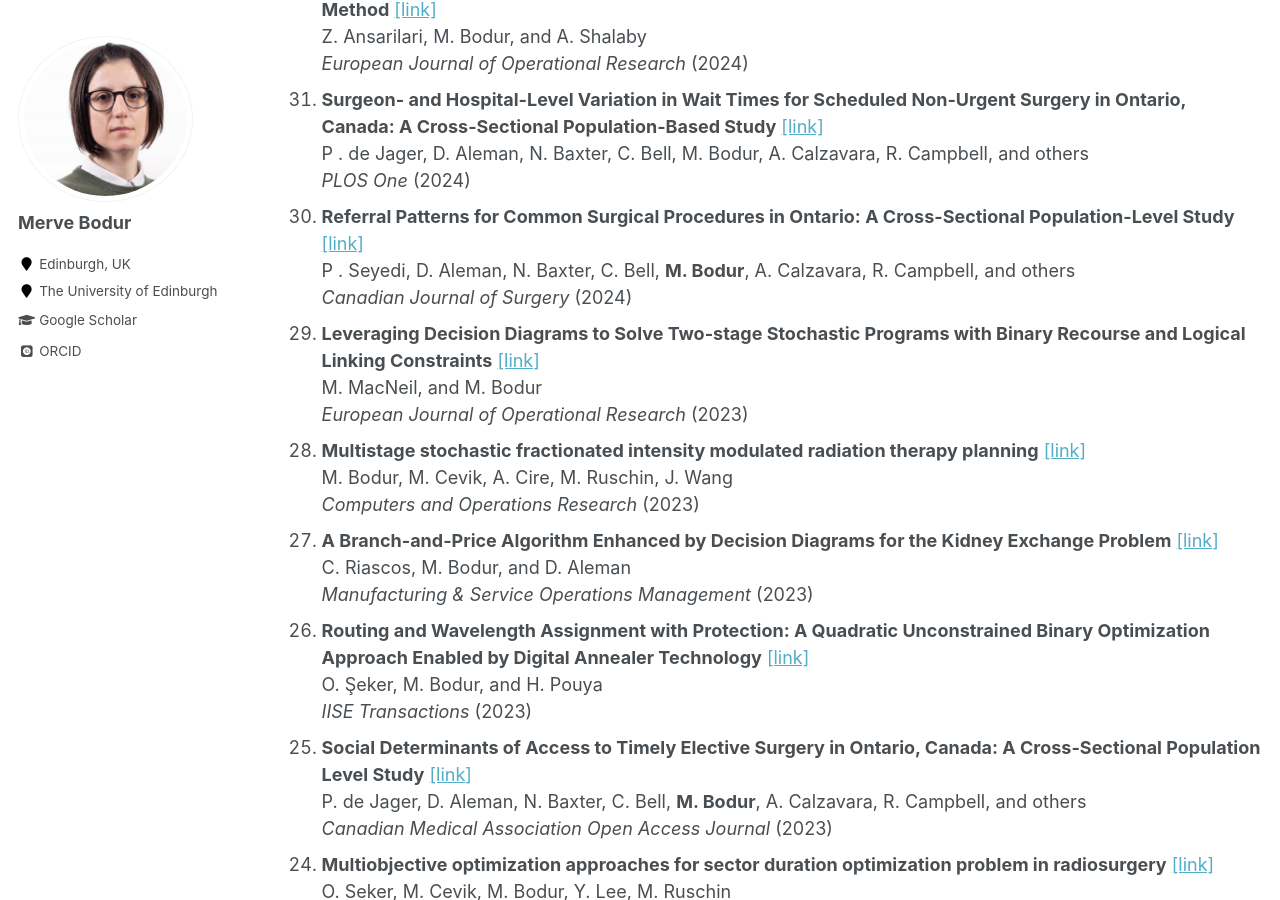
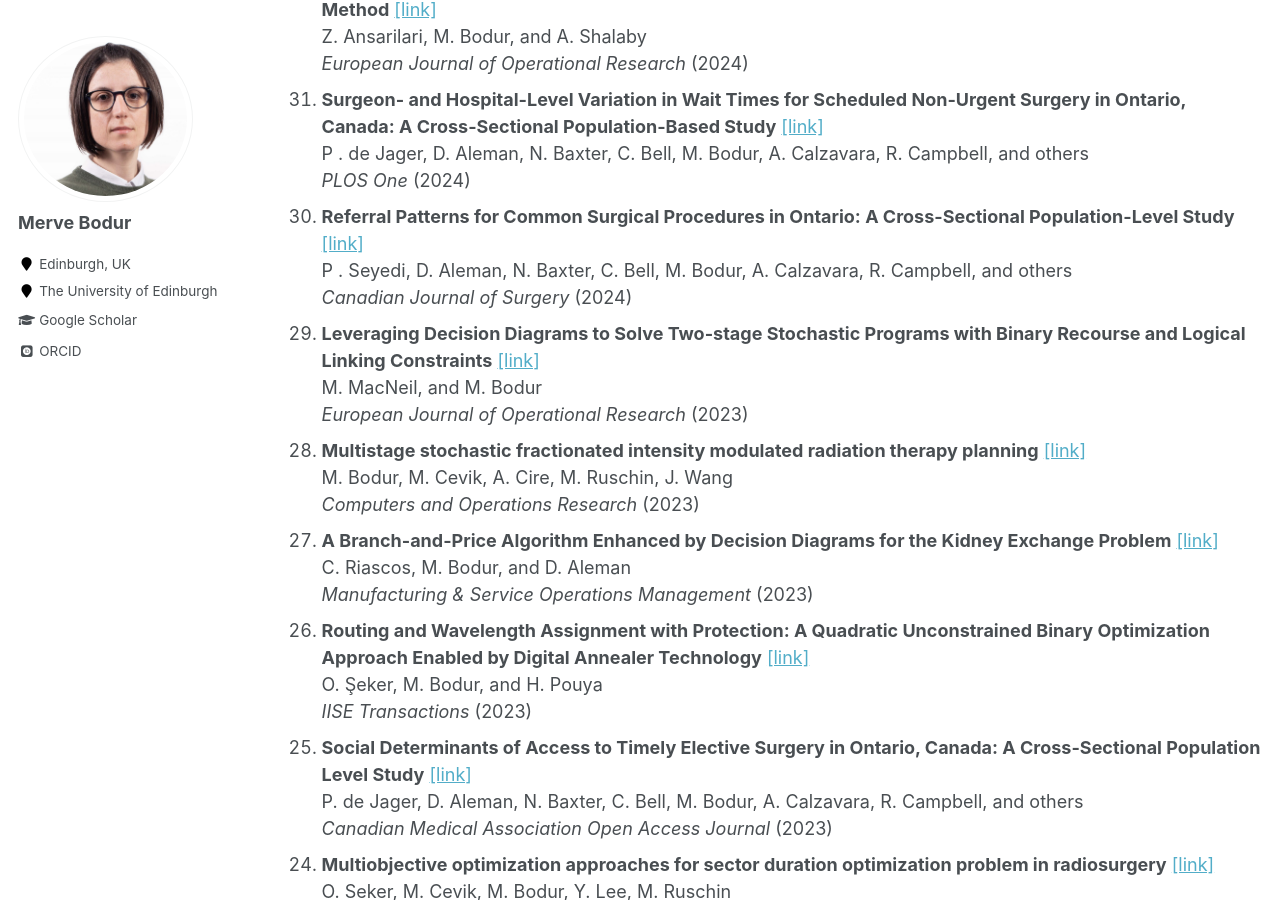
Before and after one commit to mervebodur/mervebodur.github.io, a Jekyll site: the page built from _pages/research.md, in a window 1280 px wide and 900 px high, scrolled down 2094 px. Built offline with Jekyll 4.4.1, drawn with Linux system fonts in a browser that asks for light colours; some web fonts are replaced.

```diff
--- a/_pages/research.md
+++ b/_pages/research.md
@@ -66,7 +66,7 @@ Z. Ansarilari, M. Bodur, and A. Shalaby\
 P . de Jager, D. Aleman, N. Baxter, C. Bell, M. Bodur, A. Calzavara, R. Campbell, and others\
 *PLOS One* (2024)
 1.  **Referral Patterns for Common Surgical Procedures in Ontario: A Cross-Sectional Population-Level Study** [[link]](https://pmc.ncbi.nlm.nih.gov/articles/PMC11649187/)\
-P . Seyedi, D. Aleman, N. Baxter, C. Bell, **M. Bodur**, A. Calzavara, R. Campbell, and others\
+P . Seyedi, D. Aleman, N. Baxter, C. Bell, M. Bodur, A. Calzavara, R. Campbell, and others\
 *Canadian Journal of Surgery* (2024)
 1. **Leveraging Decision Diagrams to Solve Two-stage Stochastic Programs with Binary Recourse and Logical Linking Constraints** [[link]](https://optimization-online.org/wp-content/uploads/2022/11/BDD_2SP.pdf)\
 M. MacNeil, and M. Bodur\
@@ -81,7 +81,7 @@ C. Riascos, M. Bodur, and D. Aleman\
 O. Şeker, M. Bodur, and H. Pouya\
 *IISE Transactions* (2023)
 1.  **Social Determinants of Access to Timely Elective Surgery in Ontario, Canada: A Cross-Sectional Population Level Study** [[link]](https://www.cmajopen.ca/content/11/6/E1164.short)\
-P. de Jager, D. Aleman, N. Baxter, C. Bell, **M. Bodur**, A. Calzavara, R. Campbell, and others\
+P. de Jager, D. Aleman, N. Baxter, C. Bell, M. Bodur, A. Calzavara, R. Campbell, and others\
 *Canadian Medical Association Open Access Journal* (2023)
 1. **Multiobjective optimization approaches for sector duration optimization problem in radiosurgery** [[link]](https://arxiv.org/pdf/2104.13878.pdf)\
 O. Seker, M. Cevik, M. Bodur, Y. Lee, M. Ruschin\
```
